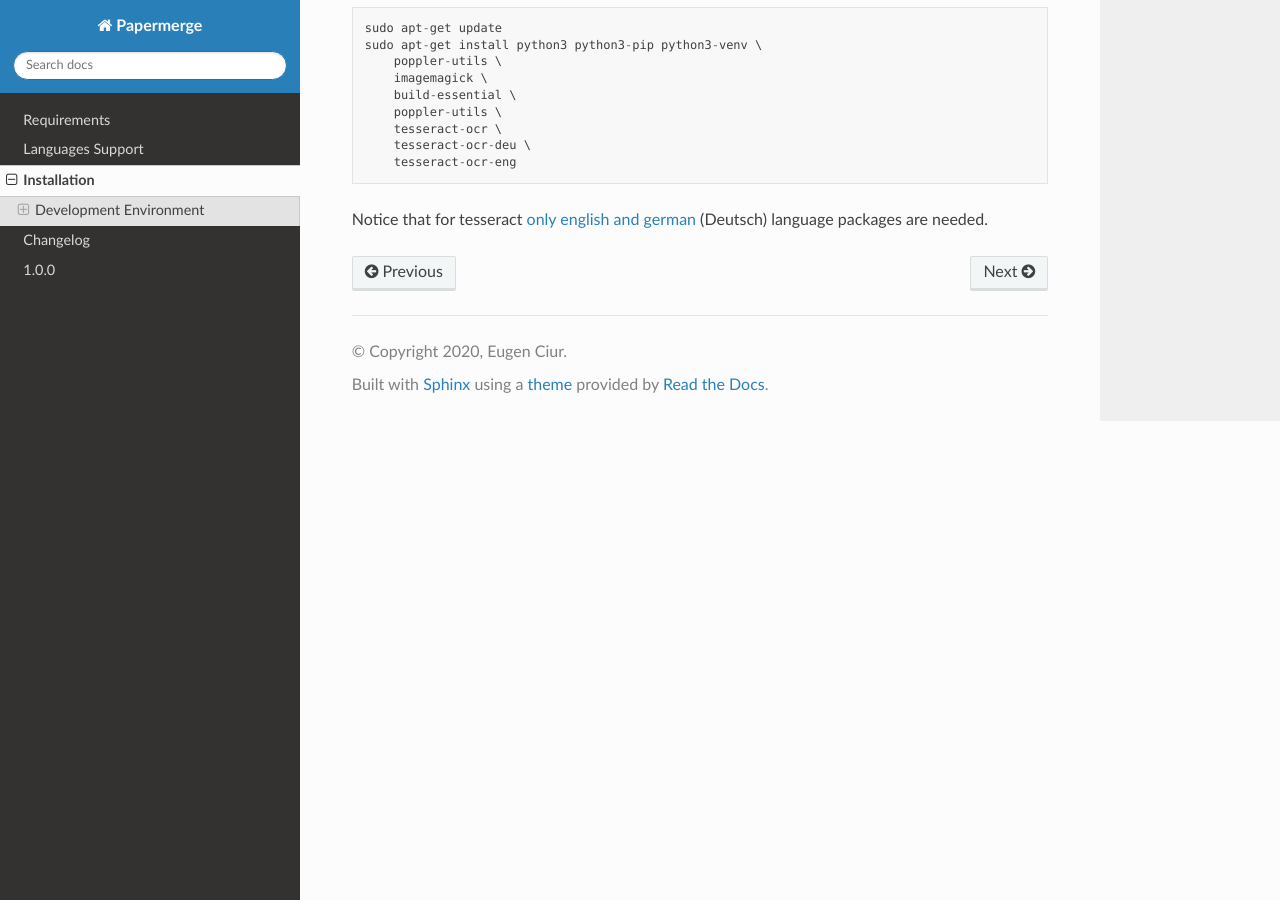
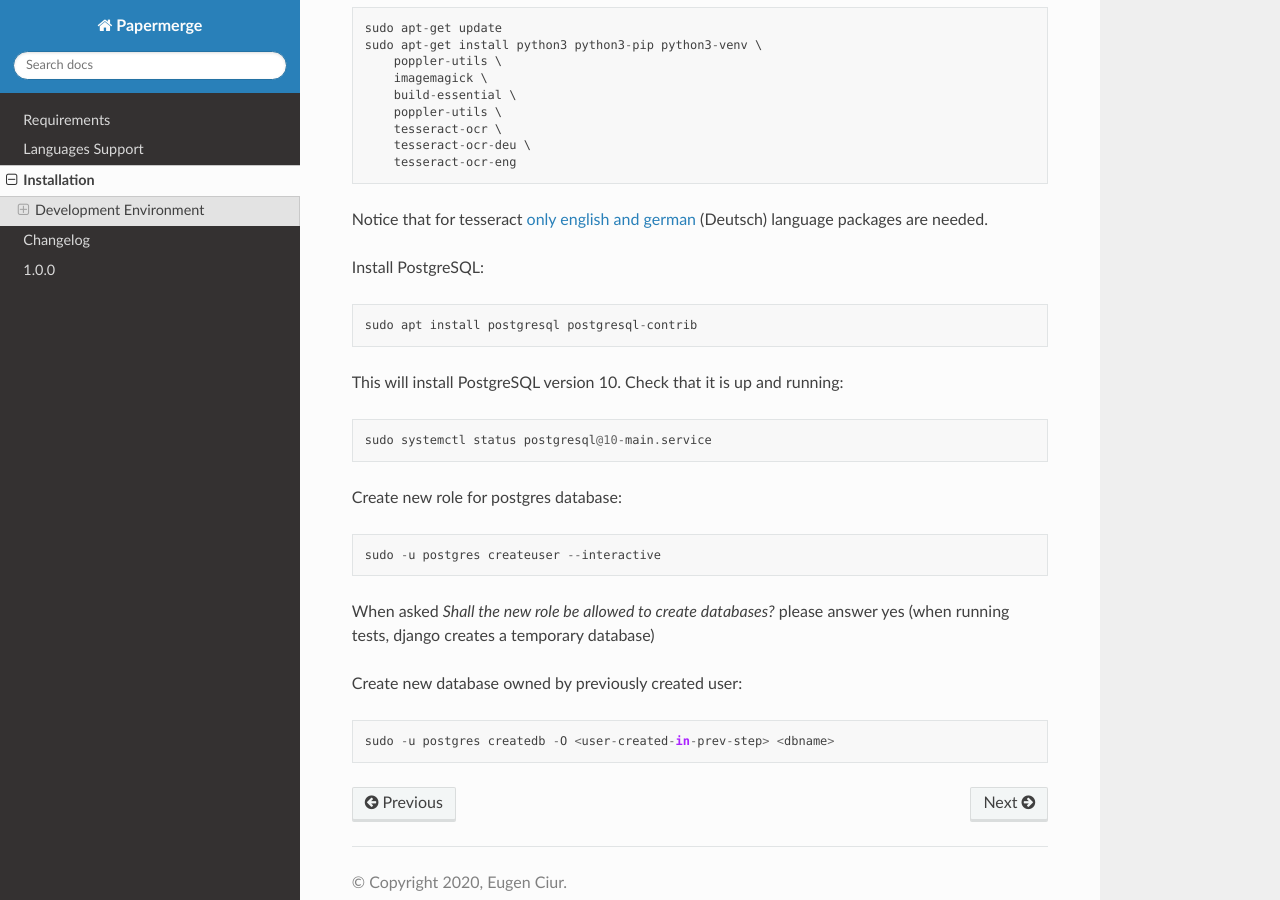
Before and after one commit to ciur/papermerge, a Sphinx documentation site: the page built from docs/source/installation.rst, in a window 1280 px wide and 900 px high, scrolled down 619 px. Built offline with Sphinx 7.4.7 and the Read the Docs theme 2.0.0, drawn with Linux system fonts in a browser that asks for light colours.

Commit message:
Installation docs updated

```diff
--- a/docs/source/installation.rst
+++ b/docs/source/installation.rst
@@ -35,4 +35,24 @@
         tesseract-ocr-deu \
         tesseract-ocr-eng
 
-Notice that for tesseract :ref:`only english and german <languages>` (Deutsch) language packages are needed.
+Notice that for tesseract :ref:`only english and german <languages>` (Deutsch)
+language packages are needed.
+
+Install PostgreSQL::
+
+    sudo apt install postgresql postgresql-contrib
+
+This will install PostgreSQL version 10. Check that it is up and running::
+
+    sudo systemctl status postgresql@10-main.service
+
+Create new role for postgres database::
+
+    sudo -u postgres createuser --interactive
+
+When asked *Shall the new role be allowed to create databases?* please answer yes
+(when running tests, django creates a temporary database)
+
+Create new database owned by previously created user::
+
+    sudo -u postgres createdb -O <user-created-in-prev-step> <dbname>
```
